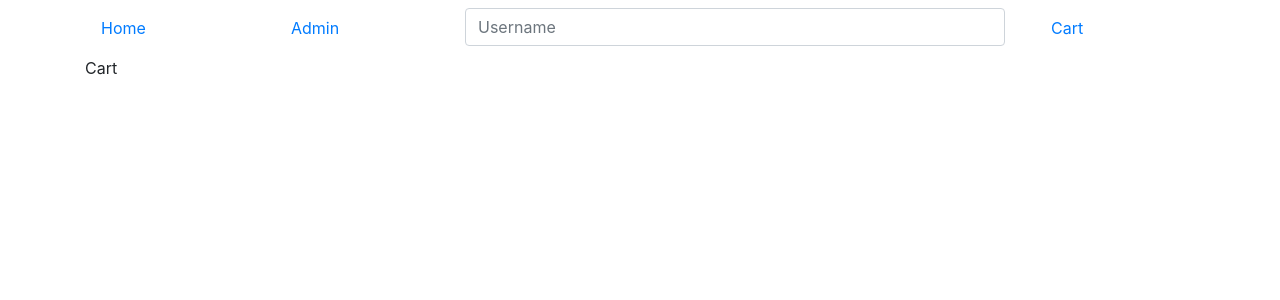
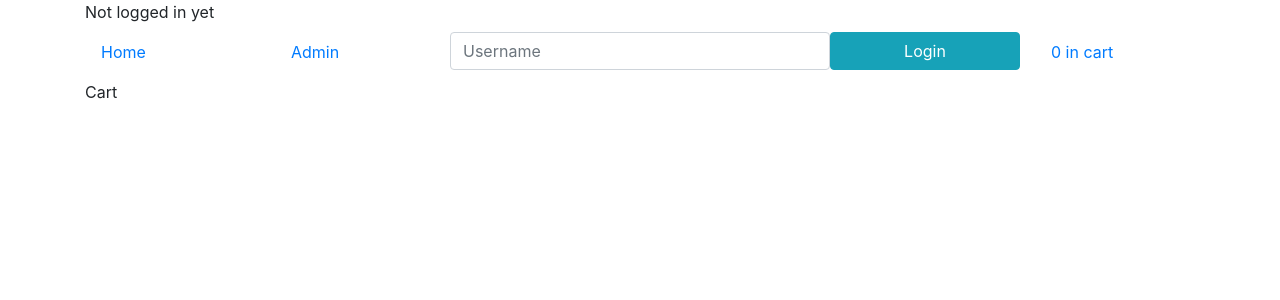
Before and after one commit to aurelijadro/JavaTechnologies, a React (Create React App) app: page /cart in a window 1280 px wide. Shown: the top 300 px of the page. Built offline with nearby package versions, Linux system fonts and the light colour scheme.

Commit message:
User login functionality complete

```diff
--- a/src/App.js
+++ b/src/App.js
@@ -66,7 +66,35 @@ function App() {
     }
   ]);
 
+  const [users, setUsers] = useState([
+    {
+      username: "john",
+      cart: [
+        { productId: 10111, quantity: 1 },
+        { productId: 66666666, quantity: 6 }
+      ]
+    }
+  ]);
+
+  const [currentUserName, setCurrentUserName] = useState("");
+
   const appData = {
+    cartItems: currentUserName
+      ? users.find(u => u.username === currentUserName).cart
+      : [],
+    currentUserName: currentUserName,
+    login: username => {
+      setCurrentUserName(username);
+      setUsers(function(prev) {
+        if (prev.some(u => u.username === username)) return prev;
+        return prev.concat([
+          {
+            username: username,
+            cart: []
+          }
+        ]);
+      });
+    },
     products: products,
     setProducts: setProducts
   };
@@ -74,6 +102,11 @@ function App() {
   return (
     <AppDataContext.Provider value={appData}>
       <div className="container mx-auto">
+        {currentUserName ? (
+          <div>Hello, {currentUserName}</div>
+        ) : (
+          "Not logged in yet"
+        )}
         <Nav />
         <Switch>
           <Route path="/" exact component={ProductListComponent} />
--- a/src/components/Login.jsx
+++ b/src/components/Login.jsx
@@ -1,23 +1,30 @@
 import React, { useState } from "react";
-import { AppDataContext } from "../context";
+import { useMyData } from "../context";
 
 export default function Login() {
-  const appData = React.useContext(AppDataContext);
-  const { users } = appData;
+  const { login } = useMyData();
   const [userName, setUserName] = useState("");
-  const handleUserChange = event => {
-    setUserName(event.target.value);
-    console.log(userName);
+
+  const handleSubmit = event => {
+    event.preventDefault();
+    login(userName);
   };
+
   return (
-    <div className="col-6">
+    <form className="col-6" onSubmit={handleSubmit}>
+      <div className="row">
         <input
           type="text"
-        className="form-control"
+          required
+          className="form-control col-8"
           placeholder="Username"
           value={userName}
-        onChange={handleUserChange}
+          onChange={event => setUserName(event.target.value)}
         ></input>
+        <button className="btn btn-info col-4" type="submit">
+          Login
+        </button>
       </div>
+    </form>
   );
 }
--- a/src/components/navBarPresentationComponent/navBarPresentationComponent.jsx
+++ b/src/components/navBarPresentationComponent/navBarPresentationComponent.jsx
@@ -1,8 +1,13 @@
 import React from "react";
 import { Link } from "react-router-dom";
 import Login from "../Login";
+import { useMyData } from "../../context";
+
+const sum = list => list.reduce((a, b) => a + b, 0);
 
 export const Nav = function(props) {
+  const { cartItems } = useMyData();
+  const productsInCartCount = sum(cartItems.map(i => i.quantity));
   return (
     <nav className="my-2">
       <ul className="nav row">
@@ -19,7 +24,7 @@ export const Nav = function(props) {
         <Login />
         <li className="nav-item col-2">
           <Link className="nav-link" to="/cart">
-            Cart
+            {productsInCartCount} in cart
           </Link>
         </li>
       </ul>
--- a/src/context.js
+++ b/src/context.js
@@ -1,8 +1,13 @@
 import React from "react";
 
 export const AppDataContext = React.createContext({
+  cartItems: [],
+  currentUserName: "",
+  login: () => {},
   products: [],
-  setProducts: () => {},
-  users: [],
-  setUsers: () => {}
+  setProducts: () => {}
 });
+
+export function useMyData() {
+  return React.useContext(AppDataContext);
+}
```
Also changed, not shown: src/components/Cart.jsx (+8 -0 lines). Lines whose indentation alone changed are shown as unchanged.
